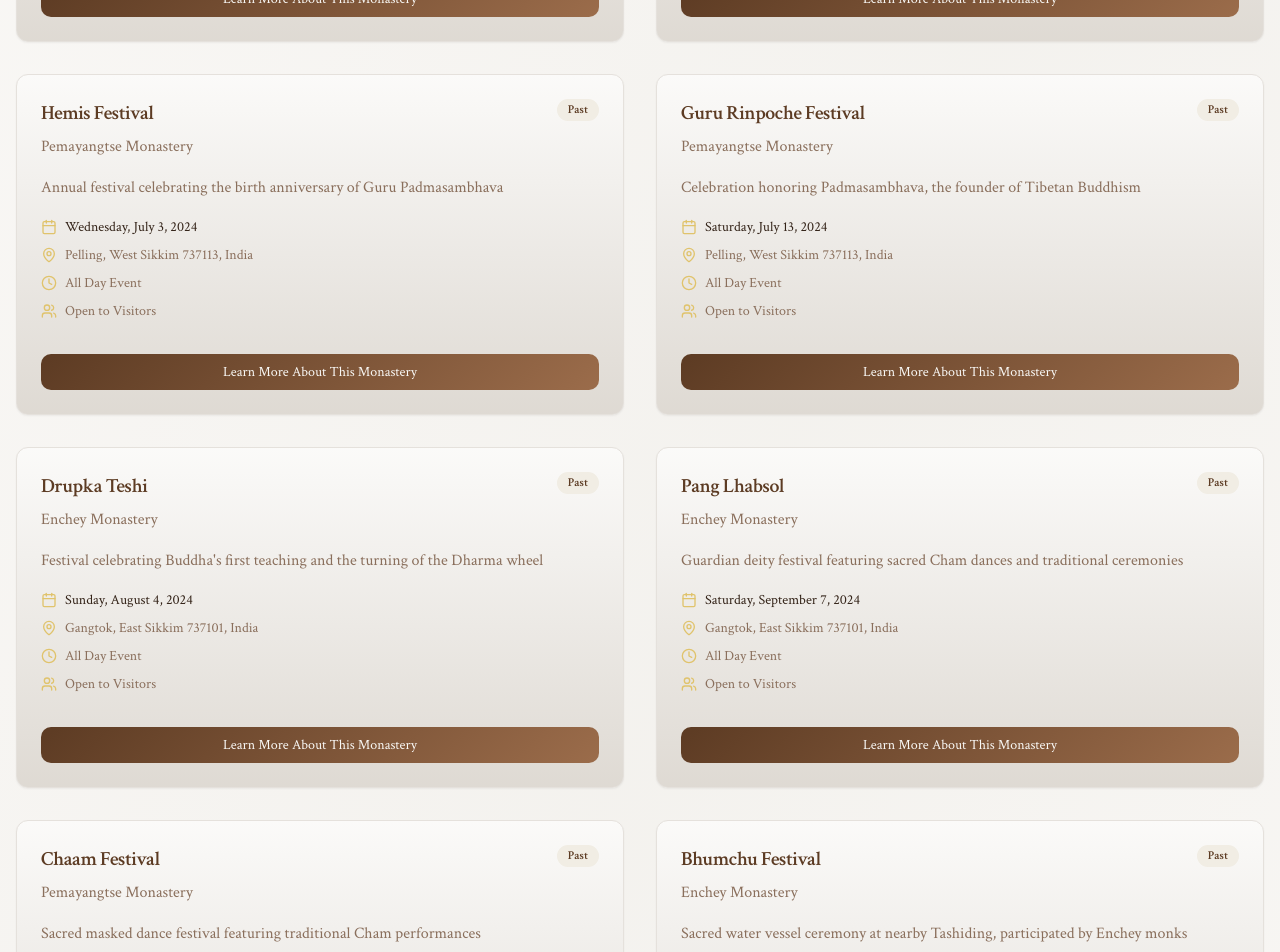
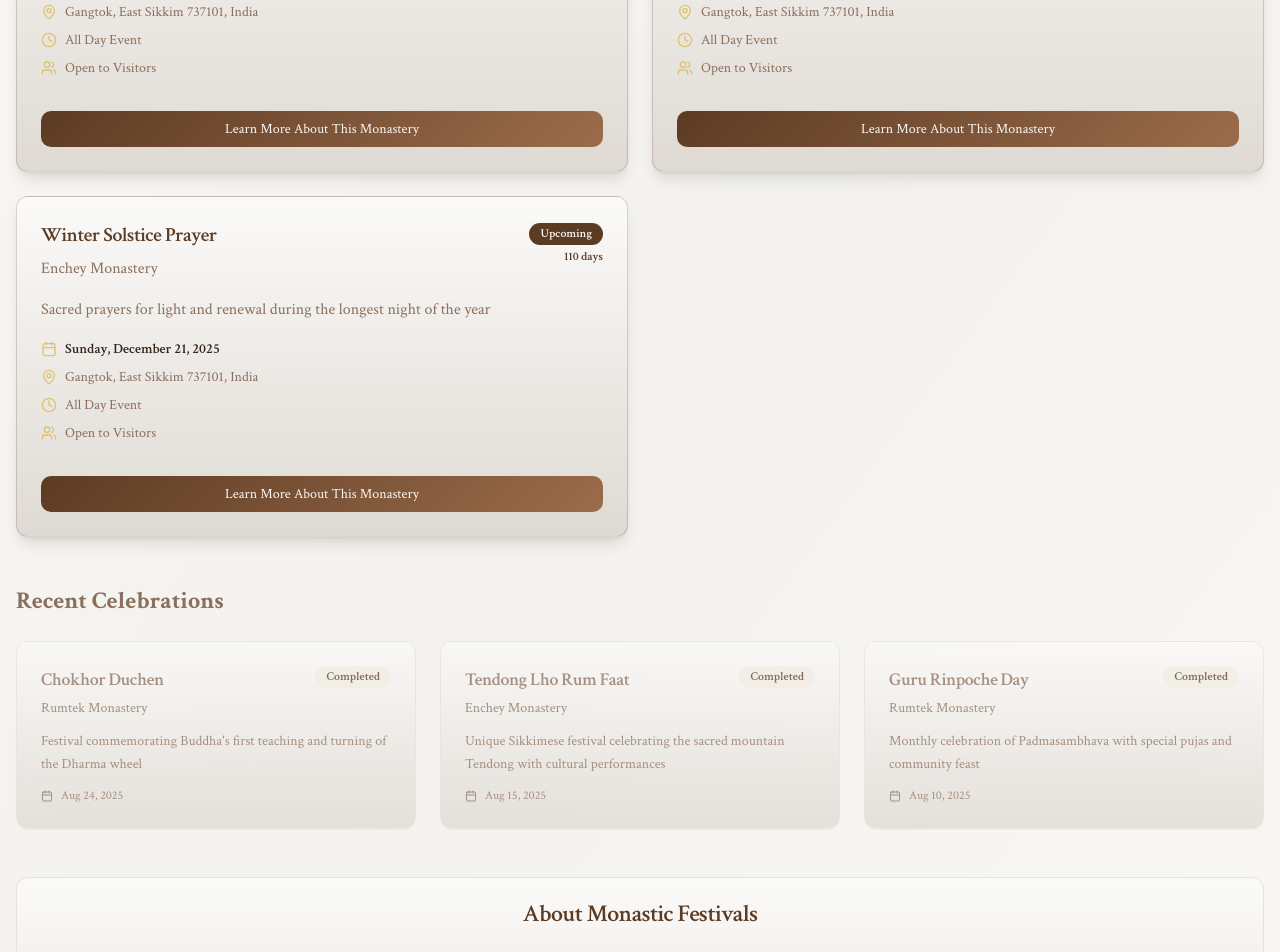
Before and after one commit to MadhavKotak-24/my-monastery360, a React (Vite) app: page /calendar in a window 1280 px wide. Shown: the part 560-1512 px from the top of the page. Built offline with nearby package versions, Linux system fonts and the light colour scheme.

Commit message:
Refactor calendar events
Update calendar to prioritize upcoming events. Past events will be shown in a reduced capacity.

```diff
--- a/src/data/monasteries.json
+++ b/src/data/monasteries.json
@@ -78,14 +78,24 @@
         "description": "Three-day celebration marking the Tibetan New Year with prayers, dances, and festivities"
       },
       {
-        "name": "Saga Dawa",
-        "date": "2024-06-22",
-        "description": "Sacred month celebrating Buddha's birth, enlightenment, and parinirvana"
+        "name": "Saga Dawa Festival",
+        "date": "2025-06-11",
+        "description": "Sacred month celebrating Buddha's birth, enlightenment, and parinirvana with special prayers and offerings"
       },
       {
-        "name": "Karmapa's Birthday",
-        "date": "2024-06-26",
-        "description": "Annual celebration honoring His Holiness the 17th Karmapa"
+        "name": "Karmapa's Birthday Celebration",
+        "date": "2025-06-26",
+        "description": "Annual celebration honoring His Holiness the 17th Karmapa with teachings and ceremonies"
+      },
+      {
+        "name": "Guru Rinpoche Day",
+        "date": "2025-08-10",
+        "description": "Monthly celebration of Padmasambhava with special pujas and community feast"
+      },
+      {
+        "name": "Chokhor Duchen",
+        "date": "2025-08-24",
+        "description": "Festival commemorating Buddha's first teaching and turning of the Dharma wheel"
       }
     ]
   },
@@ -164,18 +174,28 @@
     "culturalEvents": [
       {
         "name": "Chaam Festival",
-        "date": "2024-12-15",
-        "description": "Sacred masked dance festival featuring traditional Cham performances"
+        "date": "2025-01-15",
+        "description": "Sacred masked dance festival featuring traditional Cham performances and ancient rituals"
       },
       {
         "name": "Guru Rinpoche Festival",
-        "date": "2024-07-13",
-        "description": "Celebration honoring Padmasambhava, the founder of Tibetan Buddhism"
+        "date": "2025-07-13",
+        "description": "Grand celebration honoring Padmasambhava with special teachings, ceremonies, and community prayers"
       },
       {
         "name": "Hemis Festival",
-        "date": "2024-07-03",
-        "description": "Annual festival celebrating the birth anniversary of Guru Padmasambhava"
+        "date": "2025-06-29",
+        "description": "Spectacular festival celebrating Guru Padmasambhava's birth with masked dances and cultural performances"
+      },
+      {
+        "name": "Buddha Purnima",
+        "date": "2025-05-12",
+        "description": "Sacred day celebrating Buddha's birth, enlightenment, and parinirvana with special ceremonies"
+      },
+      {
+        "name": "Nyungne Retreat",
+        "date": "2025-03-20",
+        "description": "Two-day purification retreat with fasting, meditation, and compassion practices"
       }
     ]
   },
@@ -254,18 +274,33 @@
     "culturalEvents": [
       {
         "name": "Pang Lhabsol",
-        "date": "2024-09-07",
-        "description": "Guardian deity festival featuring sacred Cham dances and traditional ceremonies"
+        "date": "2025-09-07",
+        "description": "Guardian deity festival featuring sacred Cham dances, traditional ceremonies, and mountain deity worship"
       },
       {
         "name": "Bhumchu Festival",
         "date": "2025-02-24",
-        "description": "Sacred water vessel ceremony at nearby Tashiding, participated by Enchey monks"
+        "description": "Sacred water vessel ceremony with ancient prophecies and blessings for the coming year"
       },
       {
         "name": "Drupka Teshi",
-        "date": "2024-08-04",
-        "description": "Festival celebrating Buddha's first teaching and the turning of the Dharma wheel"
+        "date": "2025-08-04",
+        "description": "Festival celebrating Buddha's first teaching with special prayers and community gatherings"
+      },
+      {
+        "name": "Tendong Lho Rum Faat",
+        "date": "2025-08-15",
+        "description": "Unique Sikkimese festival celebrating the sacred mountain Tendong with cultural performances"
+      },
+      {
+        "name": "Dussehra Celebration",
+        "date": "2025-10-02",
+        "description": "Ten-day festival celebrating the victory of good over evil with special Buddhist ceremonies"
+      },
+      {
+        "name": "Winter Solstice Prayer",
+        "date": "2025-12-21",
+        "description": "Sacred prayers for light and renewal during the longest night of the year"
       }
     ]
   }
--- a/src/pages/CultureCalendar.tsx
+++ b/src/pages/CultureCalendar.tsx
@@ -5,6 +5,8 @@ import { Calendar, MapPin, Clock, Users } from "lucide-react";
 import monastariesData from "@/data/monasteries.json";
 
 const CultureCalendar = () => {
+  const today = new Date();
+
   // Collect all cultural events from all monasteries
   const allEvents = monastariesData.flatMap(monastery =>
     monastery.culturalEvents.map(event => ({
@@ -13,7 +15,20 @@ const CultureCalendar = () => {
       monasteryId: monastery.id,
       location: monastery.location.address
     }))
-  ).sort((a, b) => new Date(a.date).getTime() - new Date(b.date).getTime());
+  );
+
+  // Separate upcoming and past events
+  const upcomingEvents = allEvents
+    .filter(event => new Date(event.date) > today)
+    .sort((a, b) => new Date(a.date).getTime() - new Date(b.date).getTime());
+
+  const pastEvents = allEvents
+    .filter(event => new Date(event.date) <= today)
+    .sort((a, b) => new Date(b.date).getTime() - new Date(a.date).getTime())
+    .slice(0, 3); // Show only 3 most recent past events
+
+  // Combine with upcoming events first
+  const sortedEvents = [...upcomingEvents, ...pastEvents];
 
   return (
     <div className="min-h-screen bg-gradient-to-br from-background via-monastery-stone/20 to-background">
@@ -23,19 +38,34 @@ const CultureCalendar = () => {
           <h1 className="text-4xl font-serif font-bold mb-4 monastery-text-gradient">
             Cultural Calendar
           </h1>
-          <p className="text-xl text-muted-foreground max-w-2xl mx-auto">
-            Discover sacred festivals, ceremonies, and cultural events across monasteries worldwide
+          <p className="text-xl text-muted-foreground max-w-2xl mx-auto mb-6">
+            Discover sacred festivals, ceremonies, and cultural events across Sikkim's monasteries
           </p>
+          <div className="flex justify-center space-x-8 text-sm">
+            <div className="text-center">
+              <div className="text-2xl font-bold text-primary">{upcomingEvents.length}</div>
+              <div className="text-muted-foreground">Upcoming Events</div>
+            </div>
+            <div className="text-center">
+              <div className="text-2xl font-bold text-muted-foreground">{pastEvents.length}</div>
+              <div className="text-muted-foreground">Recent Events</div>
+            </div>
+          </div>
         </div>
 
-        {/* Events Grid */}
-        <div className="grid lg:grid-cols-2 gap-8">
-          {allEvents.map((event, index) => {
+        {/* Upcoming Events Section */}
+        {upcomingEvents.length > 0 && (
+          <div className="mb-12">
+            <h2 className="text-2xl font-serif font-bold mb-6 text-primary">
+              Upcoming Sacred Festivals
+            </h2>
+            <div className="grid lg:grid-cols-2 gap-6">
+              {upcomingEvents.map((event, index) => {
                 const eventDate = new Date(event.date);
-            const isUpcoming = eventDate > new Date();
+                const daysUntil = Math.ceil((eventDate.getTime() - today.getTime()) / (1000 * 60 * 60 * 24));
 
                 return (
-              <Card key={index} className="monastery-card group">
+                  <Card key={`upcoming-${index}`} className="monastery-card group border-primary/20 shadow-lg">
                     <CardHeader className="pb-4">
                       <div className="flex items-start justify-between">
                         <div className="flex-1">
@@ -46,12 +76,14 @@ const CultureCalendar = () => {
                             {event.monastery}
                           </p>
                         </div>
-                    <Badge
-                      variant={isUpcoming ? "default" : "secondary"}
-                      className="font-serif"
-                    >
-                      {isUpcoming ? "Upcoming" : "Past"}
+                        <div className="text-right">
+                          <Badge variant="default" className="font-serif mb-1">
+                            Upcoming
                           </Badge>
+                          <div className="text-xs text-primary font-semibold">
+                            {daysUntil === 0 ? 'Today' : daysUntil === 1 ? 'Tomorrow' : `${daysUntil} days`}
+                          </div>
+                        </div>
                       </div>
                     </CardHeader>
 
@@ -63,7 +95,7 @@ const CultureCalendar = () => {
                       <div className="space-y-2">
                         <div className="flex items-center space-x-2 text-sm">
                           <Calendar className="w-4 h-4 text-monastery-gold" />
-                      <span className="font-serif">
+                          <span className="font-serif font-semibold">
                             {eventDate.toLocaleDateString('en-US', {
                               weekday: 'long',
                               year: 'numeric',
@@ -109,6 +141,59 @@ const CultureCalendar = () => {
                 );
               })}
             </div>
+          </div>
+        )}
+
+        {/* Recent Events Section */}
+        {pastEvents.length > 0 && (
+          <div className="mb-12">
+            <h2 className="text-2xl font-serif font-bold mb-6 text-muted-foreground">
+              Recent Celebrations
+            </h2>
+            <div className="grid lg:grid-cols-3 gap-6">
+              {pastEvents.map((event, index) => {
+                const eventDate = new Date(event.date);
+
+                return (
+                  <Card key={`past-${index}`} className="monastery-card group opacity-75 hover:opacity-100 transition-opacity">
+                    <CardHeader className="pb-3">
+                      <div className="flex items-start justify-between">
+                        <div className="flex-1">
+                          <CardTitle className="font-serif text-lg text-muted-foreground mb-1">
+                            {event.name}
+                          </CardTitle>
+                          <p className="text-muted-foreground font-serif text-sm">
+                            {event.monastery}
+                          </p>
+                        </div>
+                        <Badge variant="secondary" className="font-serif text-xs">
+                          Completed
+                        </Badge>
+                      </div>
+                    </CardHeader>
+
+                    <CardContent className="space-y-3">
+                      <p className="text-muted-foreground leading-relaxed text-sm line-clamp-2">
+                        {event.description}
+                      </p>
+
+                      <div className="flex items-center space-x-2 text-xs">
+                        <Calendar className="w-3 h-3 text-muted-foreground" />
+                        <span className="font-serif text-muted-foreground">
+                          {eventDate.toLocaleDateString('en-US', {
+                            month: 'short',
+                            day: 'numeric',
+                            year: 'numeric'
+                          })}
+                        </span>
+                      </div>
+                    </CardContent>
+                  </Card>
+                );
+              })}
+            </div>
+          </div>
+        )}
 
         {/* Additional Festival Information */}
         <Card className="monastery-card mt-12">
```
Lines whose indentation alone changed are shown as unchanged.
